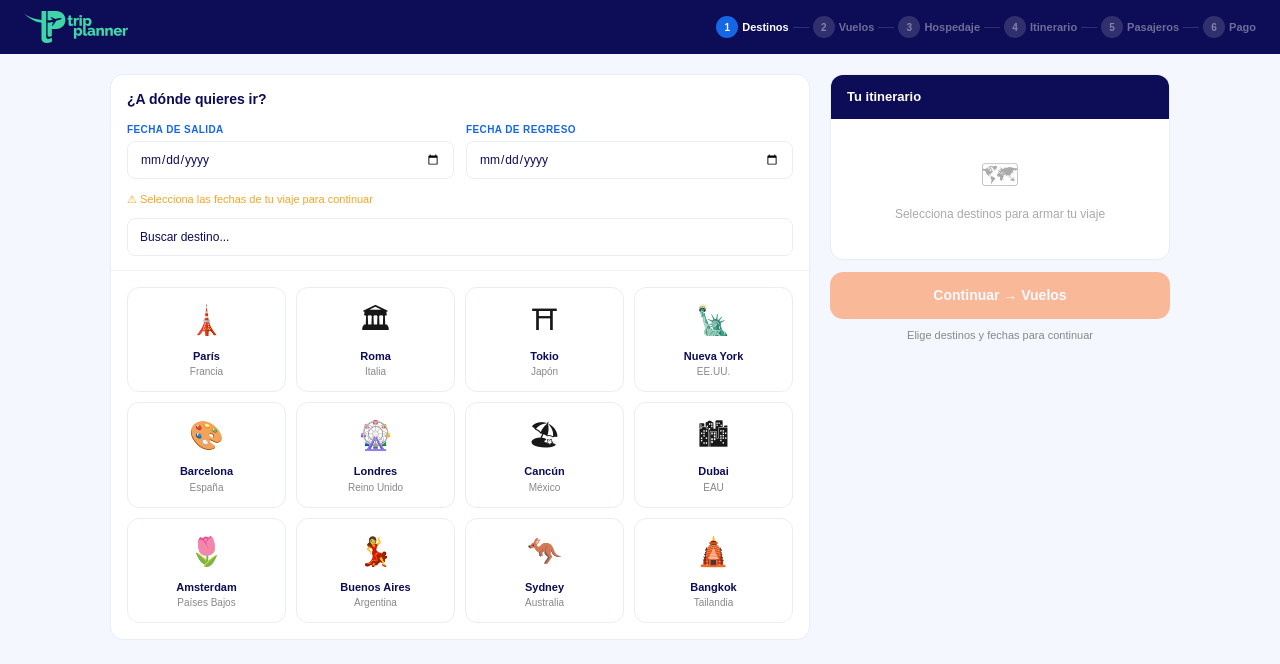
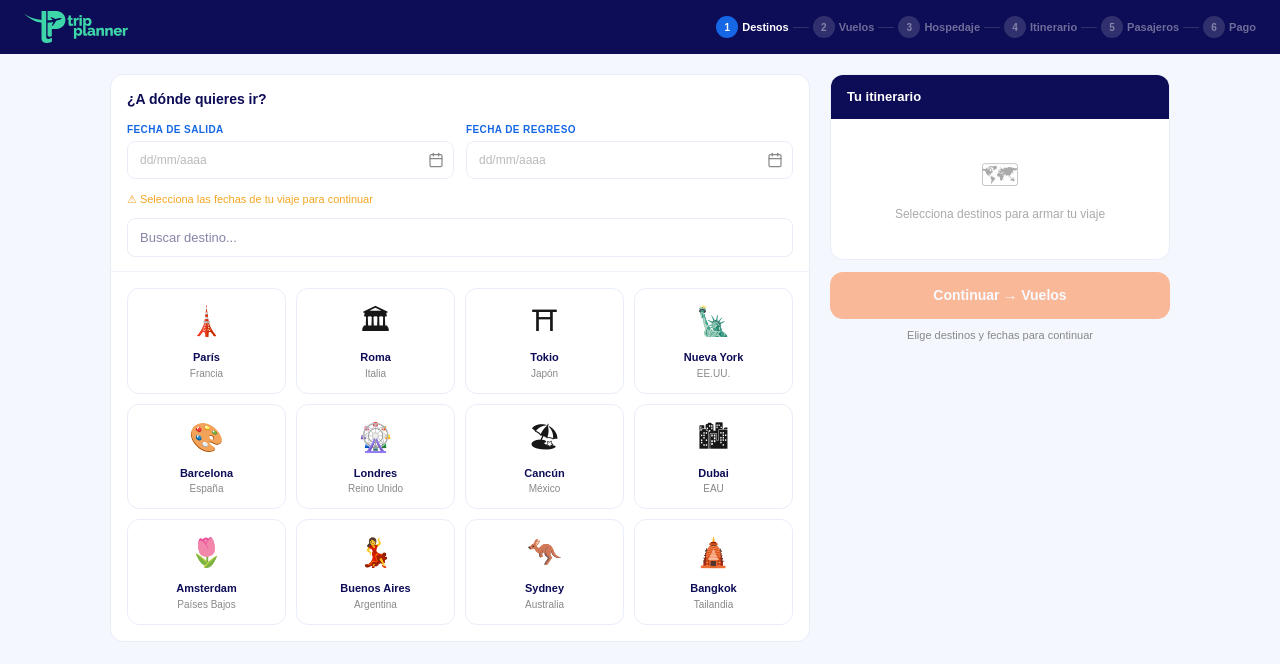
Before and after one commit to barreradionisio/trip-planner, a Next.js app: page /destinos in a window 1280 px wide. Shown: the top 664 px of the page. Built offline with nearby package versions, Linux system fonts and the light colour scheme.

Commit message:
cambios destino

```diff
--- a/app/destinos/page.tsx
+++ b/app/destinos/page.tsx
@@ -1,6 +1,6 @@
 "use client";
 
-import { useState } from "react";
+import { useState, useRef } from "react";
 import Link from "next/link";
 import Logo from "../components/Logo";
 
@@ -27,12 +27,23 @@ interface Destino {
   hospedaje: string;
 }
 
+const IconCalendar = ({ color = "#888" }: { color?: string }) => (
+  <svg width="16" height="16" viewBox="0 0 24 24" fill="none" stroke={color} strokeWidth="1.8" strokeLinecap="round" strokeLinejoin="round">
+    <rect x="3" y="4" width="18" height="18" rx="2" ry="2"/>
+    <line x1="16" y1="2" x2="16" y2="6"/>
+    <line x1="8" y1="2" x2="8" y2="6"/>
+    <line x1="3" y1="10" x2="21" y2="10"/>
+  </svg>
+);
+
 export default function Destinos() {
   const [seleccionados, setSeleccionados] = useState<Destino[]>([]);
   const [busqueda, setBusqueda] = useState("");
   const [fechaSalida, setFechaSalida] = useState("");
   const [fechaRegreso, setFechaRegreso] = useState("");
   const [mostrarResumen, setMostrarResumen] = useState(false);
+  const salidaRef = useRef<HTMLInputElement>(null);
+  const regresoRef = useRef<HTMLInputElement>(null);
 
   const agregar = (d: typeof destinosDisponibles[0]) => {
     if (seleccionados.find(s => s.ciudad === d.ciudad)) return;
@@ -59,6 +70,13 @@ export default function Destinos() {
   const totalDias = seleccionados.reduce((a, b) => a + b.dias, 0);
   const puedeContinuar = seleccionados.length > 0 && fechaSalida !== "" && fechaRegreso !== "";
 
+  const formatFecha = (fecha: string) => {
+    if (!fecha) return "";
+    const [y, m, d] = fecha.split("-");
+    const meses = ["ene","feb","mar","abr","may","jun","jul","ago","sep","oct","nov","dic"];
+    return `${d} ${meses[parseInt(m)-1]} ${y}`;
+  };
+
   return (
     <>
       <style>{`
@@ -82,7 +100,7 @@ export default function Destinos() {
           position: relative;
         }
         .dest-pasos { display: flex; align-items: center; gap: 4px; }
-        .dest-paso-mobile { display: none; font-size: 11px; font-weight: 700; color: #fff; }
+        .dest-paso-mobile { display: none; font-size: 11px; font-weight: 700; color: #fff; white-space: nowrap; }
         .dest-body {
           display: grid;
           grid-template-columns: 1fr 340px;
@@ -122,33 +140,65 @@ export default function Destinos() {
           gap: 12px;
           margin-bottom: 12px;
         }
-        .dest-input {
+        .dest-fecha-wrap {
+          position: relative;
+          width: 100%;
+        }
+        .dest-fecha-display {
+          width: 100%;
+          border: 1.5px solid #e8edf8;
+          border-radius: 8px;
+          padding: 9px 36px 9px 12px;
+          font-size: 12px;
+          color: #0D0C56;
+          background: #fff;
+          cursor: pointer;
+          display: flex;
+          align-items: center;
+          min-height: 38px;
+          font-family: 'Montserrat', sans-serif;
+        }
+        .dest-fecha-display.active {
+          border-color: #3ED5A9;
+        }
+        .dest-fecha-display.placeholder {
+          color: #bbb;
+        }
+        .dest-fecha-icon {
+          position: absolute;
+          right: 10px;
+          top: 50%;
+          transform: translateY(-50%);
+          pointer-events: none;
+        }
+        .dest-fecha-input {
+          position: absolute;
+          top: 0; left: 0;
+          width: 100%; height: 100%;
+          opacity: 0;
+          cursor: pointer;
+          font-size: 16px;
+        }
+        .dest-buscar {
           width: 100%;
           border: 1.5px solid #e8edf8;
           border-radius: 8px;
           padding: 9px 12px;
-          font-size: 12px;
+          font-size: 13px;
           outline: none;
           color: #0D0C56;
           background: #fff;
-          -webkit-text-fill-color: #0D0C56;
-          min-width: 0;
+          font-family: 'Montserrat', sans-serif;
         }
 
         @media (max-width: 768px) {
           .dest-pasos { display: none; }
-          .dest-paso-mobile {
-            display: block;
-            position: absolute;
-            right: 16px;
-            text-align: right;
-          }
+          .dest-paso-mobile { display: block; }
           .dest-body { grid-template-columns: 1fr; padding: 12px; }
           .dest-sidebar { display: none; }
           .dest-sidebar-mobile { display: flex; }
           .dest-grid { grid-template-columns: 1fr 1fr 1fr; gap: 8px; padding: 12px; }
-          .dest-fechas { gap: 8px; margin-bottom: 10px; }
-          .dest-input { font-size: 13px; padding: 8px 8px; }
+          .dest-fechas { gap: 8px; }
         }
       `}</style>
 
@@ -182,17 +232,45 @@ export default function Destinos() {
                 <div className="dest-fechas">
                   <div>
                     <div style={{ fontSize: "10px", fontWeight: "700", color: "#1667E6", textTransform: "uppercase", letterSpacing: "0.4px", marginBottom: "4px" }}>Fecha de salida</div>
-                    <input type="date" value={fechaSalida} onChange={e => setFechaSalida(e.target.value)} className="dest-input" style={{ border: `1.5px solid ${fechaSalida ? "#3ED5A9" : "#e8edf8"}` }} />
+                    <div className="dest-fecha-wrap">
+                      <div className={`dest-fecha-display ${fechaSalida ? "active" : "placeholder"}`}>
+                        {fechaSalida ? formatFecha(fechaSalida) : "dd/mm/aaaa"}
+                      </div>
+                      <div className="dest-fecha-icon">
+                        <IconCalendar color={fechaSalida ? "#3ED5A9" : "#888"} />
+                      </div>
+                      <input
+                        ref={salidaRef}
+                        type="date"
+                        value={fechaSalida}
+                        onChange={e => setFechaSalida(e.target.value)}
+                        className="dest-fecha-input"
+                      />
+                    </div>
                   </div>
                   <div>
                     <div style={{ fontSize: "10px", fontWeight: "700", color: "#1667E6", textTransform: "uppercase", letterSpacing: "0.4px", marginBottom: "4px" }}>Fecha de regreso</div>
-                    <input type="date" value={fechaRegreso} onChange={e => setFechaRegreso(e.target.value)} className="dest-input" style={{ border: `1.5px solid ${fechaRegreso ? "#3ED5A9" : "#e8edf8"}` }} />
+                    <div className="dest-fecha-wrap">
+                      <div className={`dest-fecha-display ${fechaRegreso ? "active" : "placeholder"}`}>
+                        {fechaRegreso ? formatFecha(fechaRegreso) : "dd/mm/aaaa"}
+                      </div>
+                      <div className="dest-fecha-icon">
+                        <IconCalendar color={fechaRegreso ? "#3ED5A9" : "#888"} />
+                      </div>
+                      <input
+                        ref={regresoRef}
+                        type="date"
+                        value={fechaRegreso}
+                        onChange={e => setFechaRegreso(e.target.value)}
+                        className="dest-fecha-input"
+                      />
+                    </div>
                   </div>
                 </div>
                 {(!fechaSalida || !fechaRegreso) && (
                   <div style={{ fontSize: "11px", color: "#F5A623", marginBottom: "10px" }}>⚠ Selecciona las fechas de tu viaje para continuar</div>
                 )}
-                <input placeholder="Buscar destino..." value={busqueda} onChange={e => setBusqueda(e.target.value)} className="dest-input" />
+                <input placeholder="Buscar destino..." value={busqueda} onChange={e => setBusqueda(e.target.value)} className="dest-buscar" />
               </div>
 
               <div className="dest-grid">
```
